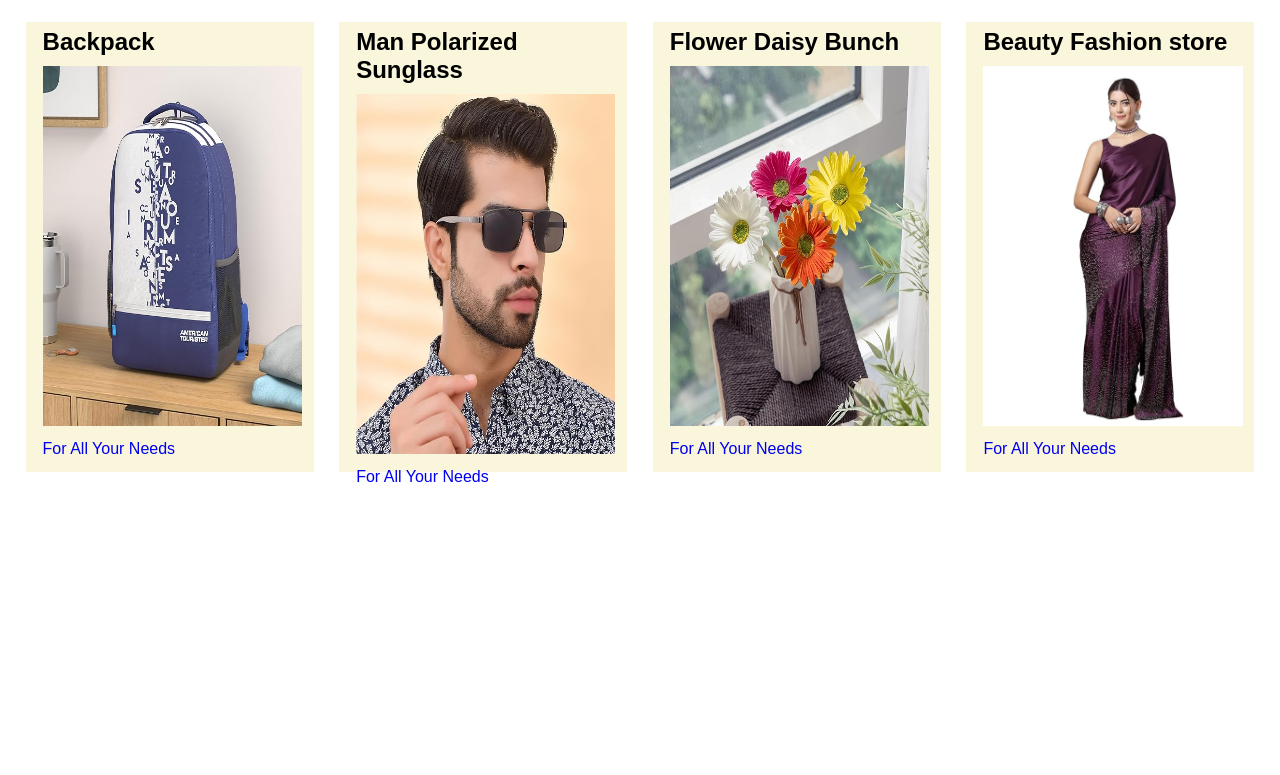
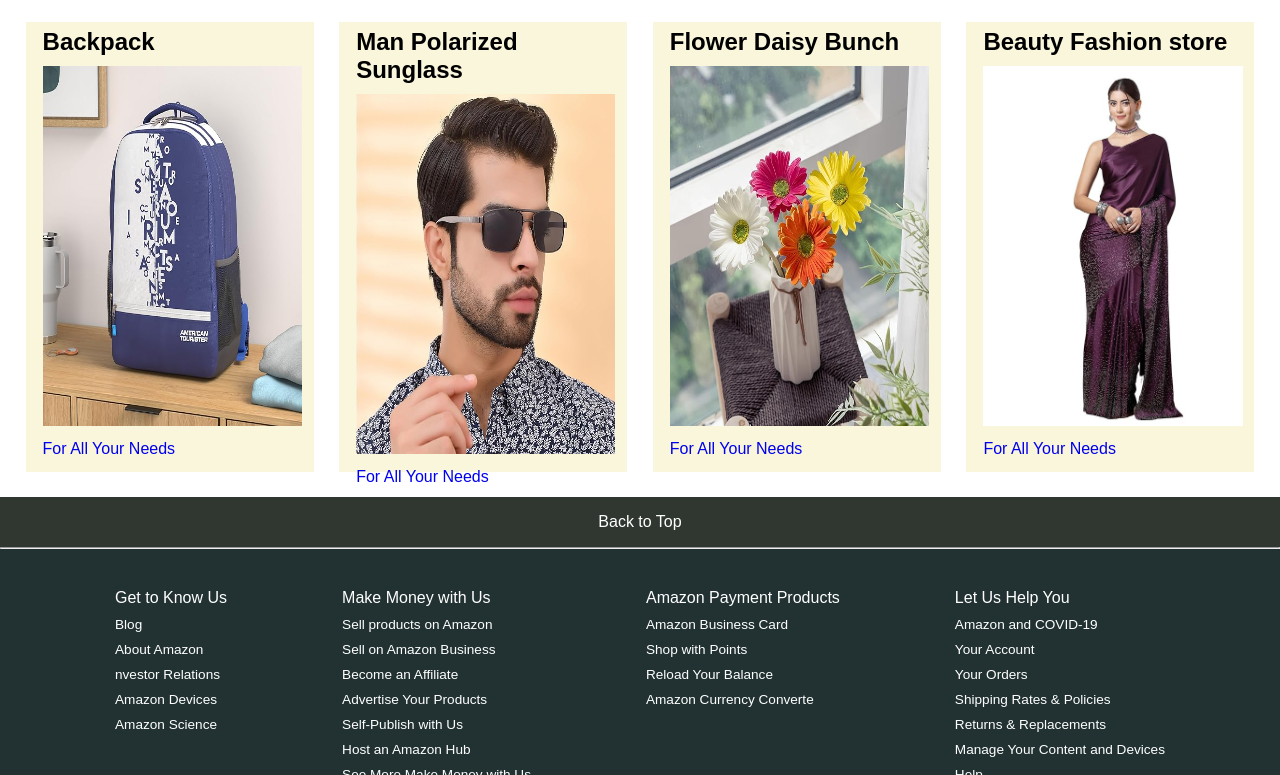
Before and after one commit to subhadipde09/Amazon-Web-Clone, a plain HTML site: page index.html in a window 1280 px wide. Shown: the part 2025-2800 px from the top of the page. Before the commit the page ends 2511 px from the top, so only its background shows below. Drawn offline with Linux system fonts and the light colour scheme.

Commit message:
Added New

```diff
--- a/index.html
+++ b/index.html
@@ -202,6 +202,59 @@
         </div>
 
     </main>
+    <footer>
+        <div class="foot1">
+            <a href="#">Back to Top</a>
+        </div>
+        <hr>
+        <div class="foot2">
+            <ul>
+                <P>Get to Know Us</P>
+                <a> Blog</a>
+                <a>About Amazon</a>
+                <a>nvestor Relations</a>
+                <a>Amazon Devices</a>
+                <a>Amazon Science</a>
+            </ul>
+            <ul>
+                <P>Make Money with Us</P>
+                <a> Sell products on Amazon</a>
+                <a>Sell on Amazon Business</a>
+                <a>Become an Affiliate</a>
+                <a>Advertise Your Products</a>
+                <a>Self-Publish with Us</a>
+                <a>Host an Amazon Hub</a>
+                <a>See More Make Money with Us</a>
+            </ul>
+            <ul>
+                <P>Amazon Payment Products</P>
+                <a>Amazon Business Card</a>
+                <a>Shop with Points</a>
+                <a>Reload Your Balance</a>
+                <a>Amazon Currency Converte</a>
+            </ul>
+            <ul>
+                <P>Let Us Help You</P>
+                <a>Amazon and COVID-19</a>
+                <a>Your Account</a>
+                <a>Your Orders</a>
+                <a>Shipping Rates & Policies</a>
+                <a>Returns & Replacements</a>
+                <a>Manage Your Content and Devices</a>
+                <a>Help</a>
+
+            </ul>
+            <div class="foot-logo">
+                <a href="#"></a>
+            </div>
+        </div>
+        <hr>
+        <div class="last">
+            made with &hearts; subhadip de <br>
+            &copy;copyright all received
+        </div>
+        <hr>
+    </footer>
 
 </body>
 
--- a/style.css
+++ b/style.css
@@ -227,7 +227,7 @@
 
 /**img list**/
 .img-con {
-    width: 100vw;
+    width: 100%;
     position: relative;
 
 }
@@ -237,7 +237,7 @@
 }
 
 .img-item {
-    min-width: 100vw;
+    min-width: 100%;
     background-size: cover;
 }
 
@@ -305,6 +305,7 @@
     /* background-color: rgb(253, 253, 253); */
     background-size: cover;
 }
+
 .shop2-section {
     display: flex;
     justify-content: space-evenly;
@@ -313,6 +314,7 @@
     background-size: cover;
     margin-top: 25px;
 }
+
 .shop3-section {
     display: flex;
     justify-content: space-evenly;
@@ -321,6 +323,7 @@
     background-size: cover;
     margin-top: 25px;
 }
+
 .shop4-section {
     display: flex;
     justify-content: space-evenly;
@@ -369,3 +372,57 @@
     height: 80%;
     margin: 10px 0px 10px 17px;
 }
+
+.foot1 a {
+    width: 100%;
+    height: 50px;
+    background-color: rgb(48, 55, 48);
+    display: flex;
+    justify-content: center;
+    align-items: center;
+    color: white;
+    text-decoration: none;
+    margin-top: 25px;
+}
+
+.foot1 a:hover {
+    background-color: rgb(52, 77, 78);
+}
+
+.foot2 {
+    width: 100%;
+    height: 300px;
+    background-color: rgb(34, 50, 50);
+    color: white;
+    display: flex;
+    justify-content: space-evenly;
+    padding-top: 40px;
+
+}
+ul a {
+    display: block;
+    font-size: 0.85rem;
+    margin-top: 10px;
+}
+
+.foot2 a:hover {
+    text-decoration: underline;
+}
+.foot-logo {
+    background-image: url(amazon-logo.png);
+    background-size: contain;
+    background-repeat: no-repeat;
+    height: 50px;
+    width: 113px;
+   position: absolute;
+   margin-top: 230px;
+}
+.last{
+    width: 100%;
+    height: 100px;
+    background-color: black;
+    color: white;
+    display: flex;
+    justify-content: center;
+    align-items: center;
+}
```
